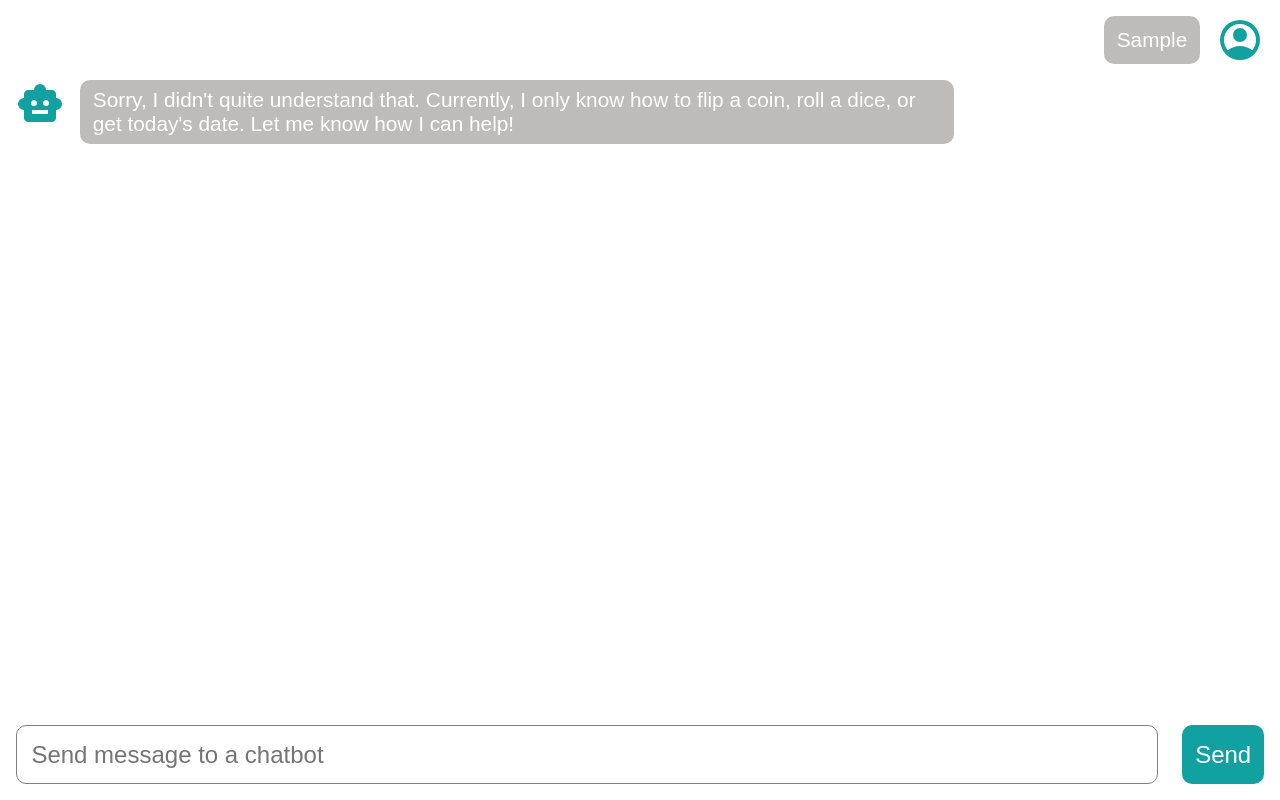
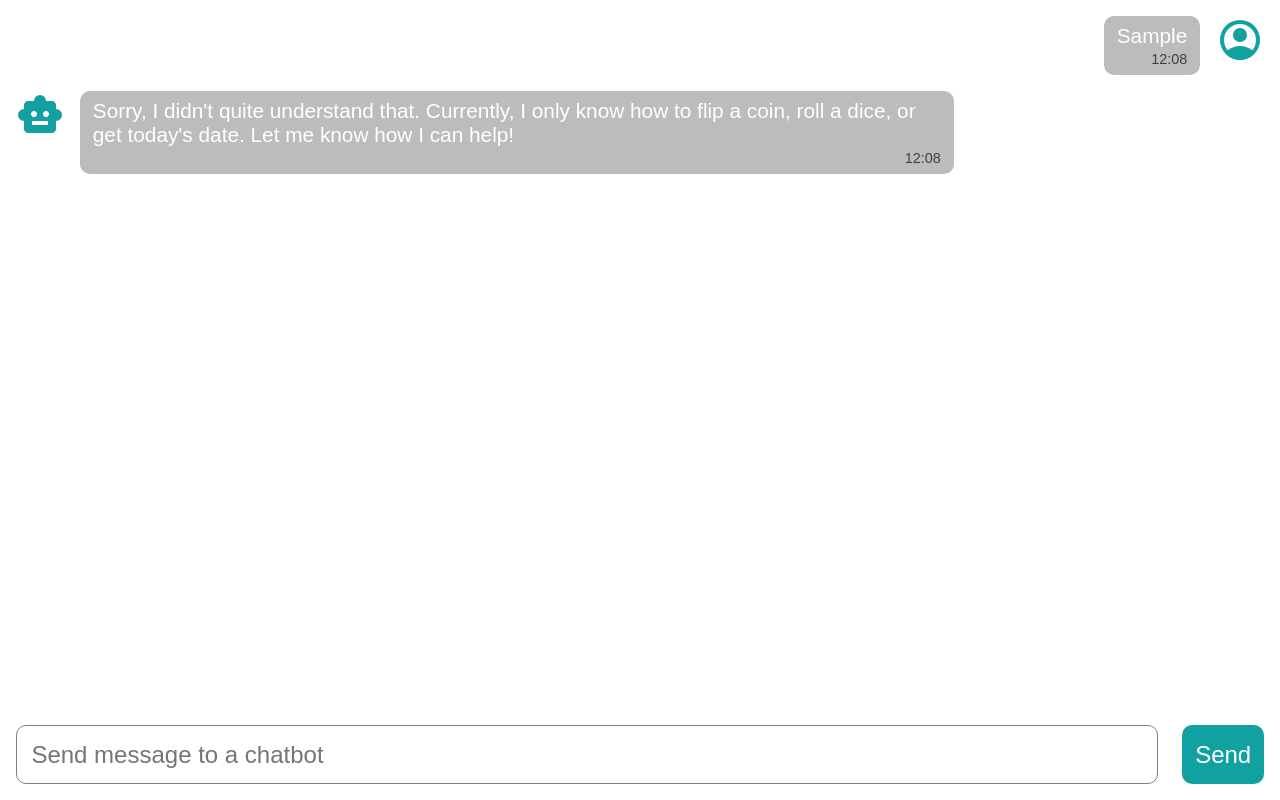
Before and after one commit to Tedinho13/chatbot, a React (Vite) app: page / in a window 1280 px wide. Both pictures are taken after typing "Sample" into the empty fields and a click on the button "Send". Built offline with nearby package versions, Linux system fonts and the light colour scheme.

Commit message:
improved design and project name change

```diff
--- a/package.json
+++ b/package.json
@@ -10,6 +10,7 @@
     "preview": "vite preview"
   },
   "dependencies": {
+    "dayjs": "^1.11.21",
     "react": "^19.2.7",
     "react-dom": "^19.2.7"
   },
--- a/src/App.css
+++ b/src/App.css
@@ -8,6 +8,9 @@
     --primary-color: #12a1a1;
     --accents-color: #108686;
     --text-gray-color: #d8d4d4;
+    --bgc-gray-color-2: #bebbbb;
+    --dark-color: #423f3f;
+    --white-color: #fff;
 }
 
 html {
--- a/src/components/ChatMessage.css
+++ b/src/components/ChatMessage.css
@@ -18,14 +18,22 @@
 
 .message__text {
     display: flex;
+    flex-direction: column;
     justify-content: center;
     align-items: center;
-    color: #fff;
+    gap: .2rem;
+    color: var(--white-color);
     padding: .5rem .8rem;
     border-radius: 10px;
-    background-color: rgb(190, 187, 187);
+    background-color: var(--bgc-gray-color-2);
     font-size: 1.3rem;
     max-width: 70%;
+}
+
+.message__time {
+    align-self: flex-end;
+    font-size: .9rem;
+    color: var(--dark-color);
 }
 
 .avatar {
--- a/src/components/ChatMessage.jsx
+++ b/src/components/ChatMessage.jsx
@@ -1,12 +1,18 @@
+import dayjs from 'dayjs';
 import './ChatMessage.css';
 
 function ChatMessage({msg, sender}) {
     const avatar = sender === "user" ? <svg className='avatar' alt="zdjecie profilowe uzytkownika" xmlns="http://www.w3.org/2000/svg" viewBox="0 -960 960 960" fill="#e3e3e3"><path d="M234-276q51-39 114-61.5T480-360q69 0 132 22.5T726-276q35-41 54.5-93T800-480q0-133-93.5-226.5T480-800q-133 0-226.5 93.5T160-480q0 59 19.5 111t54.5 93Zm146.5-204.5Q340-521 340-580t40.5-99.5Q421-720 480-720t99.5 40.5Q620-639 620-580t-40.5 99.5Q539-440 480-440t-99.5-40.5ZM480-80q-83 0-156-31.5T197-197q-54-54-85.5-127T80-480q0-83 31.5-156T197-763q54-54 127-85.5T480-880q83 0 156 31.5T763-763q54 54 85.5 127T880-480q0 83-31.5 156T763-197q-54 54-127 85.5T480-80Z"/></svg> : <svg className='avatar' alt="zdjecie profilowe robota" xmlns="http://www.w3.org/2000/svg"  viewBox="0 -960 960 960"><path d="M160-360q-50 0-85-35t-35-85q0-50 35-85t85-35v-80q0-33 23.5-56.5T240-760h120q0-50 35-85t85-35q50 0 85 35t35 85h120q33 0 56.5 23.5T800-680v80q50 0 85 35t35 85q0 50-35 85t-85 35v160q0 33-23.5 56.5T720-120H240q-33 0-56.5-23.5T160-200v-160Zm242.5-97.5Q420-475 420-500t-17.5-42.5Q385-560 360-560t-42.5 17.5Q300-525 300-500t17.5 42.5Q335-440 360-440t42.5-17.5Zm240 0Q660-475 660-500t-17.5-42.5Q625-560 600-560t-42.5 17.5Q540-525 540-500t17.5 42.5Q575-440 600-440t42.5-17.5ZM320-280h320v-80H320v80Z"/></svg>;
 
     const direction = sender === "user" ? "right" : "left";
+
+    const time = dayjs().format('HH:mm');
+
     return (
         <div className={`message message--${direction}`}>
-            <p className="message__text">{msg}</p>
+            <p className="message__text">{msg}
+                <p className='message__time'>{time}</p>
+            </p>
             {avatar}
         </div>
     )
--- a/src/components/ChatMessages.css
+++ b/src/components/ChatMessages.css
@@ -6,8 +6,6 @@
 }
 
 .message__spinner {
-    width: 3rem;
-    height: 3rem;
-    background-color: rgb(190, 187, 187);
-    border-radius: 10px;
+    width: 2.5rem;
+    height: 2.5rem;
 }
--- a/src/components/ChatMessages.jsx
+++ b/src/components/ChatMessages.jsx
@@ -11,6 +11,8 @@ function ChatMessages({messages, loading}) {
 
     const messagesContainerRef = useRef(null);
 
+    const loadingSpinner = <img className="message__spinner" src={Spinner}></img>
+
     useEffect(() => {
        const messagesContainer = messagesContainerRef.current;
        if(messagesContainer) {
@@ -21,7 +23,7 @@ function ChatMessages({messages, loading}) {
     return (
         <div className="messages-container" ref={messagesContainerRef}>
             {content}
-            {loading ? <div className='message'><img className="message__spinner" src={Spinner}></img></div> : ""}
+            {loading && <ChatMessage msg={loadingSpinner} sender="ai" />}
         </div>
     )
 }
--- a/src/data/chatbot.js
+++ b/src/data/chatbot.js
@@ -7,6 +7,7 @@ const Chatbot = {
     "how are you": `I'm doing great! How can I help you?`,
     "do you like anime girls?": "Yeah, I love them!",
     "how are you feeling?": "I am great, thank you!",
+    "What's your name?": "My name is NagashAI.",
     "flip a coin": function () {
       const randomNumber = Math.random();
       if (randomNumber < 0.5) {
@@ -43,16 +44,7 @@ const Chatbot = {
     thank: "No problem! Let me know if you need help with anything else!",
   },
 
-  additionalResponses: {},
-
   unsuccessfulResponse: `Sorry, I didn't quite understand that. Currently, I only know how to flip a coin, roll a dice, or get today's date. Let me know how I can help!`,
-
-  addResponses: function (additionalResponses) {
-    this.additionalResponses = {
-      ...this.additionalResponses,
-      ...additionalResponses,
-    };
-  },
 
   getResponse: function (message) {
     // This spread operator (...) combines the 2 objects.
```
Also changed, not shown: 1 other file (tests, documents, lock files or other folders).
